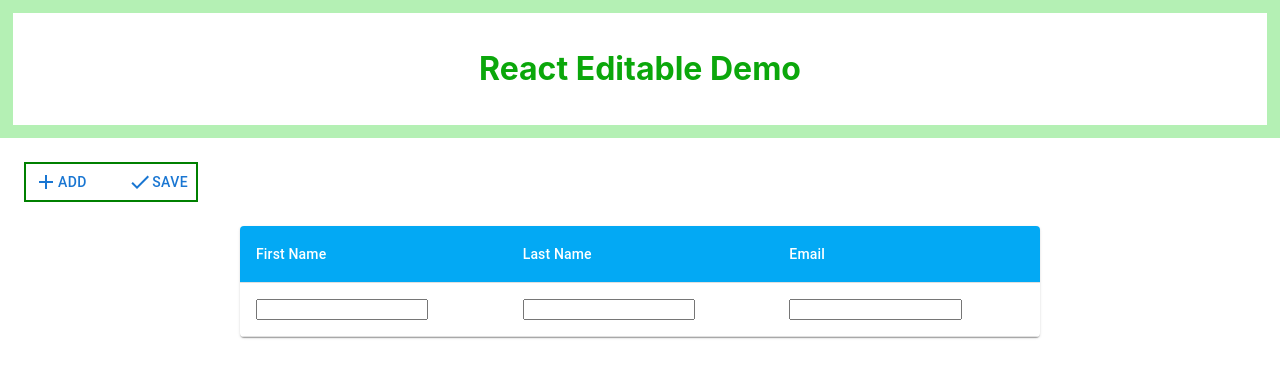
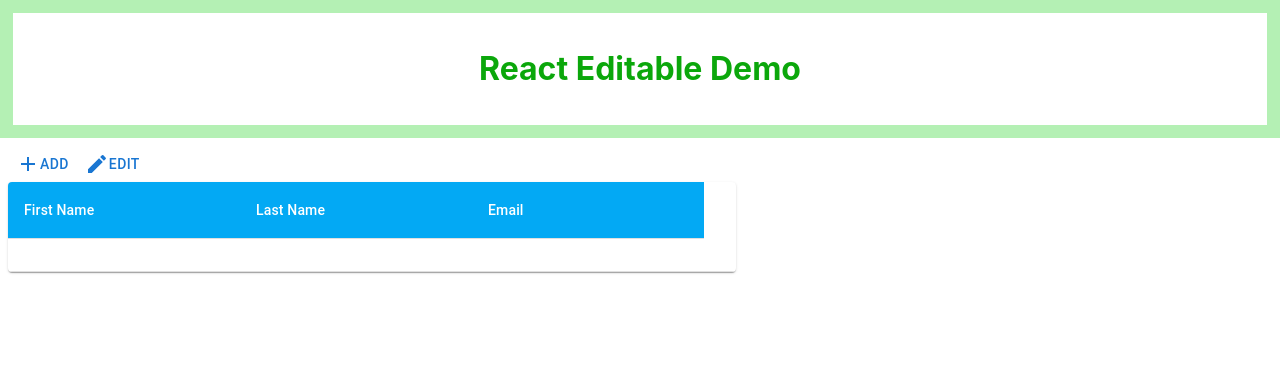
Before and after one commit to tnhi26990/react_editable_table, a React (Create React App) app: page / in a window 1280 px wide. Shown: the top 378 px of the page. Built offline with nearby package versions, Linux system fonts and the light colour scheme.

Commit message:
Save functionality implemented

```diff
--- a/src/EditableTable.js
+++ b/src/EditableTable.js
@@ -1,5 +1,5 @@
 import React, { useState } from "react";
-import CreateIcon from "@mui/material";
+import EditIcon from '@mui/icons-material/Edit';
 import {
     Box, Button, Snackbar, Table,
     TableBody, TableCell, TableHead, TableRow, TableContainer
@@ -29,8 +29,7 @@ const StyledTableCell = styled(TableCell)(({ theme }) => ({
 
 
 function EditableTable() {
-    const [rows, setRows] = useState([
-        { id: 1, firstname: "", lastname: "", email: "" },
+    const [rows, setRows] = useState([ { id: 1, firstname: "", lastname: "", email: "" },
     ]);
     const [open, setOpen] = useState(false);
     const [isEdit, setEdit] = useState(false);
@@ -55,21 +54,50 @@ function EditableTable() {
         list[index][name] = value;
         setRows(list);
     };
+    const handleSave = () => {
+        setEdit(!isEdit);
+        setRows(rows);
+        console.log("saved : ", rows);
+        setDisable(true);
+        setOpen(true);
+    };
+
+    const handleEdit = (i) => {
+        setEdit(!isEdit);
+    };
  return (
+        <TableBody>
+        <Box margin={1}>
+            <div style={{ display: "flex", justifyContent: "space-between" }}>
                 <div>
-        <Box margin={3} sx={{ border: '2px solid green' }} width={170}>
-            <div style={{ display: "flex", justifyContent: "space-between" }}>
+                {isEdit ? (
+                    <div>
                         <Button onClick={handleAdd}>
                             <AddIcon onClick={handleAdd} />
                             Add
                         </Button>
-                <Button>
+                        {rows.length !== 0 && (
+                            <Button disabled={disable}  align="right" onClick={handleSave}>
                                 <DoneIcon />
                                 Save
                             </Button>
+                        )}
                     </div>
-        </Box>
-        <div style={{ display: 'flex', justifyContent: 'center'}}>
+                ) : (
+                    <div>
+                        <Button onClick={handleAdd}>
+                            <AddIcon onClick={handleAdd} />
+                            Add
+                        </Button>
+                        <Button align="right" onClick={handleEdit}>
+                            <EditIcon />
+                            Edit
+                        </Button>
+                    </div>
+                )}
+                </div>
+            </div>
+            <TableRow align="center"> </TableRow>
             <TableContainer component={Paper} sx={{maxWidth: 800}} padding={50}>
                 <Table sx={{ columnCount: 50}}>
                 <TableHead>
@@ -82,7 +110,9 @@ function EditableTable() {
                 <TableBody>
                 {rows.map((row, i) => {
                     return (
-                            <TableRow>
+                            <TableRow key={row.id}>
+                                {isEdit ? (
+                                <>
                                 <TableCell>
                                     <input
                                         value={row.firstname}
@@ -91,6 +121,7 @@ function EditableTable() {
                                         style={{ width: '70%' }}
                                     />
                                 </TableCell>
+
                                 <TableCell>
                                     <input
                                         value={row.lastname}
@@ -102,19 +133,40 @@ function EditableTable() {
                                 <TableCell>
                                     <input
                                         value={row.email}
-                                        name="city"
+                                        name="email"
                                         onChange={(e) => handleInputChange(e, i)}
                                         style={{ width: '70%' }}
                                     />
                                 </TableCell>
+                                </>
+                                ) : (
+                                    <>
+                                        <TableCell component="th" scope="row">
+                                                    {row.firstname}
+                                                </TableCell>
+                                                <TableCell component="th" scope="row">
+                                                    {row.lastname}
+                                                </TableCell>
+                                                <TableCell component="th"
+                                                           scope="row"
+                                                           align="center">
+                                                    {row.email}
+                                                </TableCell>
+                                                <TableCell
+                                                    component="th"
+                                                    scope="row"
+                                                    align="center"
+                                                ></TableCell>
+                                            </>
+                                )}
                             </TableRow>
                     );
                 })}
             </TableBody>
         </Table>
         </TableContainer>
-        </div>
-    </div>
+        </Box>
+        </TableBody>
  );
 }
 
```
Lines whose indentation alone changed are shown as unchanged.
